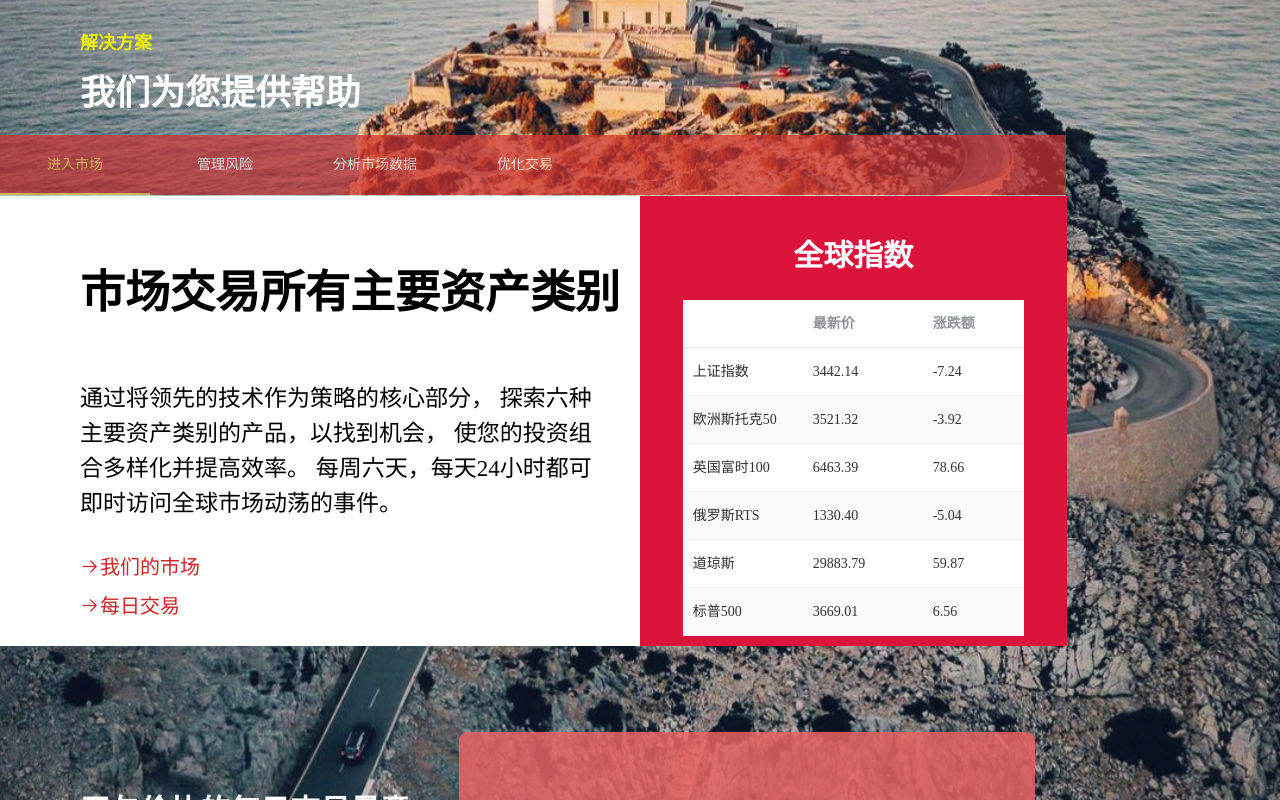
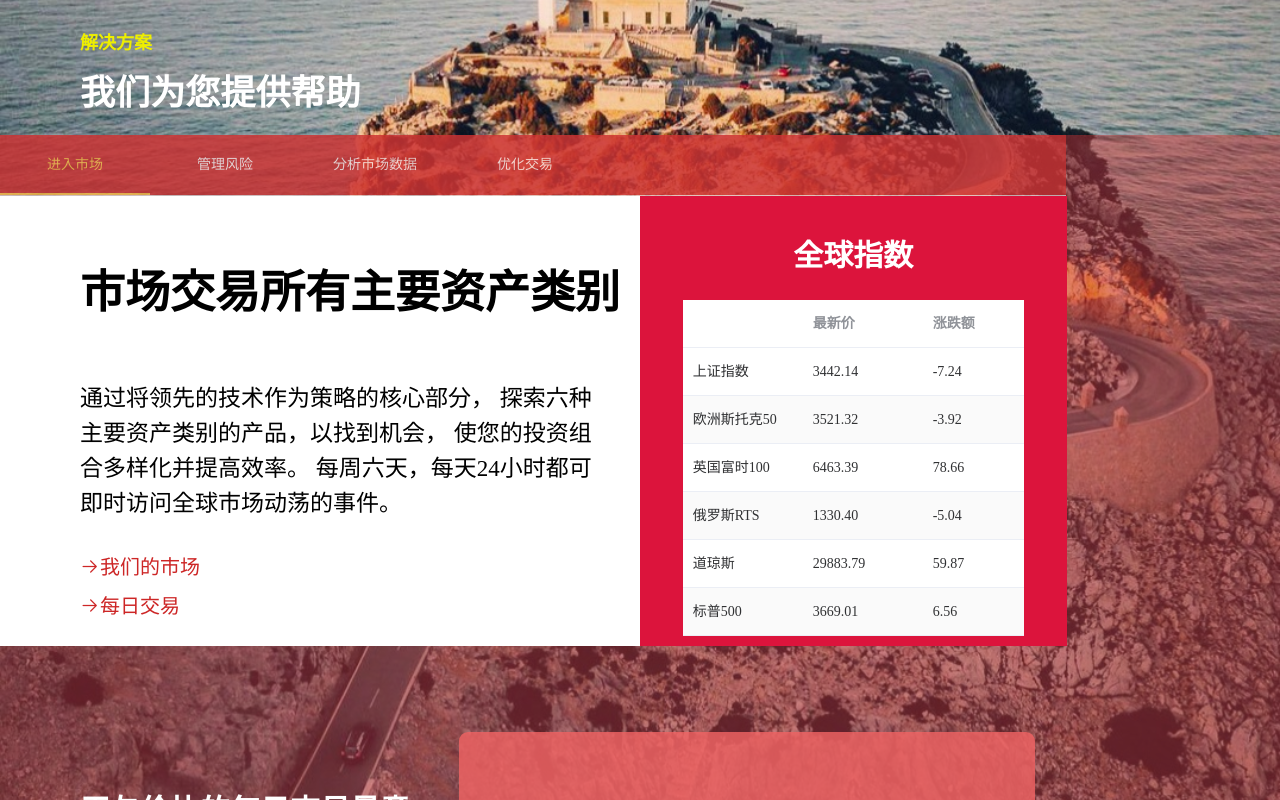
Before and after one commit to 1284496419/ProfitTrea-Font, a Vue app: page / in a window 1280 px wide. Shown: the part 600-1400 px from the top of the page. Built offline with nearby package versions, Linux system fonts and the light colour scheme; the HTML template or start-up script is replaced by a standard one.

Commit message:
style:为Main组件添加背景色

```diff
--- a/src/components/index/Main.vue
+++ b/src/components/index/Main.vue
@@ -5,8 +5,10 @@
       <h3 id="resolve">解决方案</h3>
       <h3 id="help">我们为您提供帮助</h3>
     </div>
-    <Tabline></Tabline>
-    <Graph></Graph>
+    <div class="container">
+      <Tabline></Tabline>
+      <Graph></Graph>
+    </div>
   </div>
 </template>
 
@@ -41,4 +43,7 @@ export default {
   color: #EEEE00;
   font-size: 18px;
 }
+.container{
+  background-color: rgba(205,51,51,45%);
+}
 </style>
```
